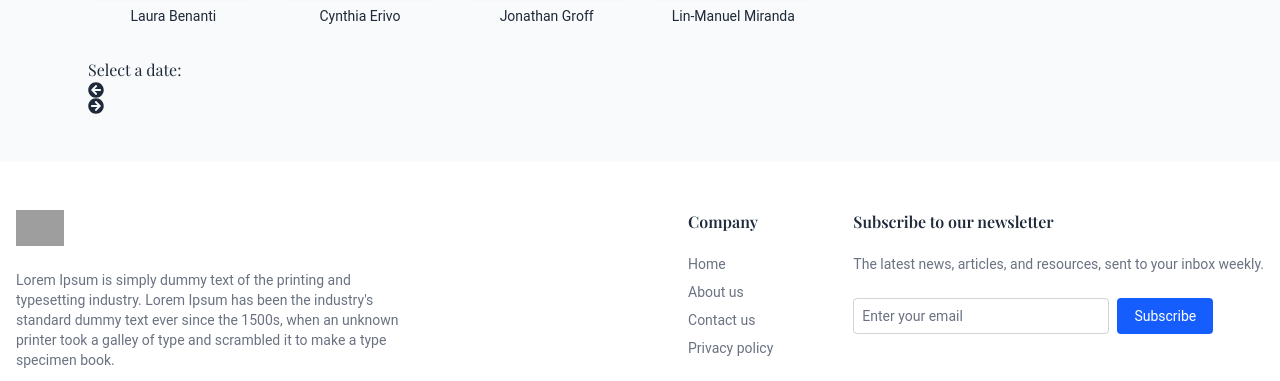
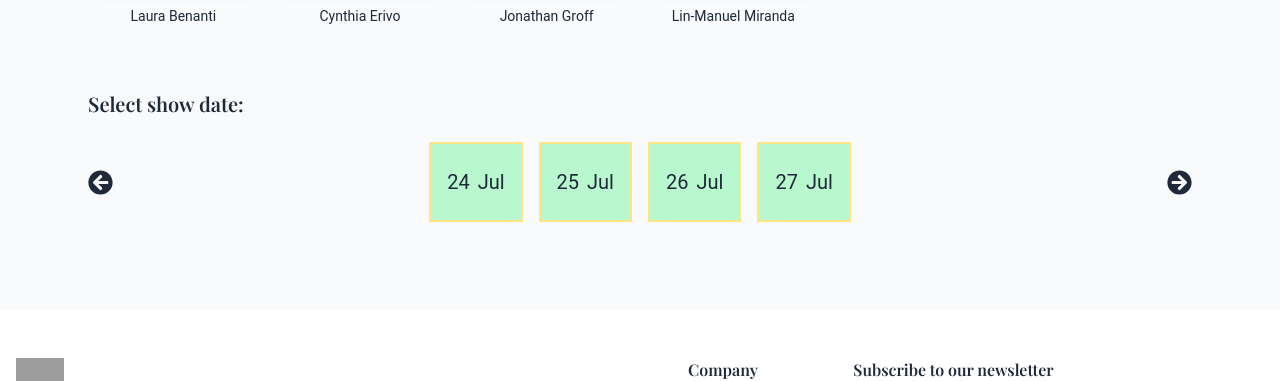
Before and after one commit to ajkacca457/curtain-call, a React (Vite) app in the folder client/: page /shows/100001 in a window 1280 px wide. Shown: the part 1328-1709 px from the top of the page. Built offline with nearby package versions, Linux system fonts and the light colour scheme; no server answers; grey boxes are pictures that could not be loaded; a web font is replaced by a local one.

Commit message:
add date selection

```diff
--- a/client/src/components/DateSelect.jsx
+++ b/client/src/components/DateSelect.jsx
@@ -1,13 +1,20 @@
 import { FaArrowCircleLeft, FaArrowCircleRight } from "react-icons/fa";
 
-
-const DateSelect = () => {
+const DateSelect = ({dateTime,id}) => {
   return (
-    <div>
-        <h1>Select a date: </h1>
-        <div>
-           <FaArrowCircleLeft/>
-           <FaArrowCircleRight/>
+    <div className="py-8">
+        <h2 className="text-xl font-semibold mb-4">Select show date: </h2>
+        <div className="flex mx-auto justify-between items-center">
+           <FaArrowCircleLeft size={25}/>
+            <div>
+                {Object.keys(dateTime).map((item)=> {
+                    return  <button key={item} className="bg-green-200 px-4 py-6 m-2 border-2 border-amber-200">
+                        <span className="text-xl">{new Date(item).getDate()}</span>
+                        <span className="ml-2 text-xl">{new Date(item).toLocaleDateString("en-US", {month:"short"})}</span>
+                    </button>
+                })}
+            </div>
+           <FaArrowCircleRight size={25}/>
         </div>
     </div>
   )
--- a/client/src/pages/ShowDetails.jsx
+++ b/client/src/pages/ShowDetails.jsx
@@ -91,10 +91,8 @@ const ShowDetails = () => {
             ))}
           </div>
         </div>
-
         {/*date select*/}
-
-        <DateSelect/>
+        <DateSelect dateTime={show.dateTime} id={show.showInfo._id}/>
       </div>
     </div>
   )
```
